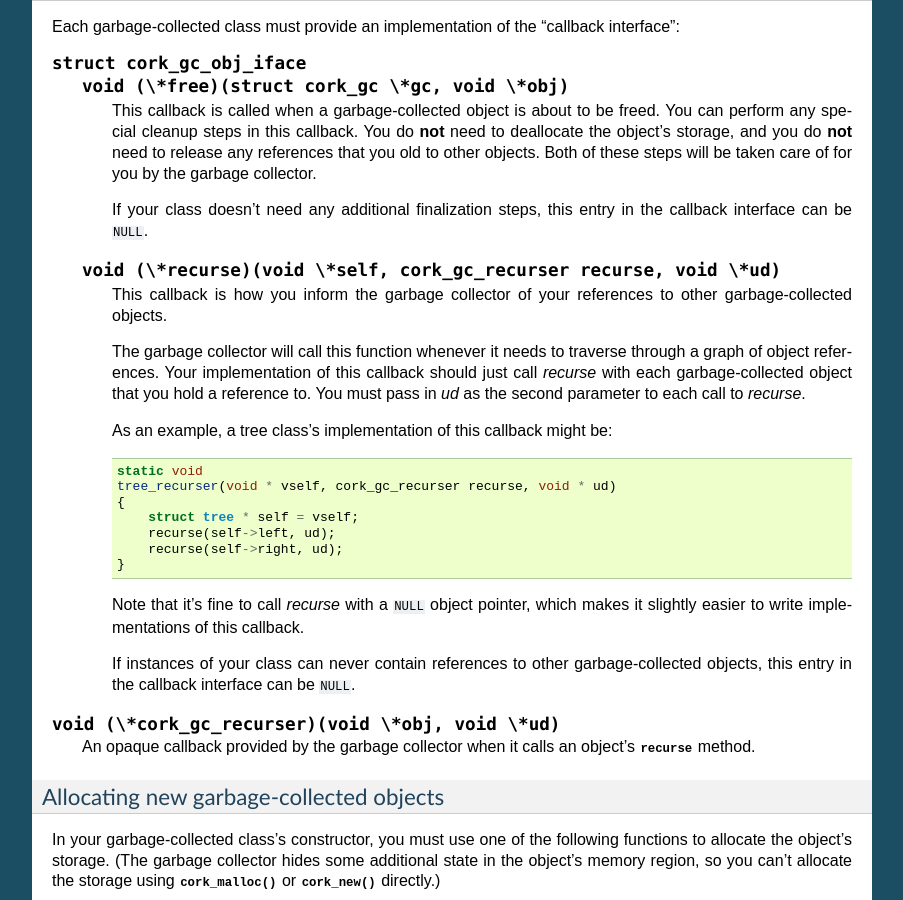
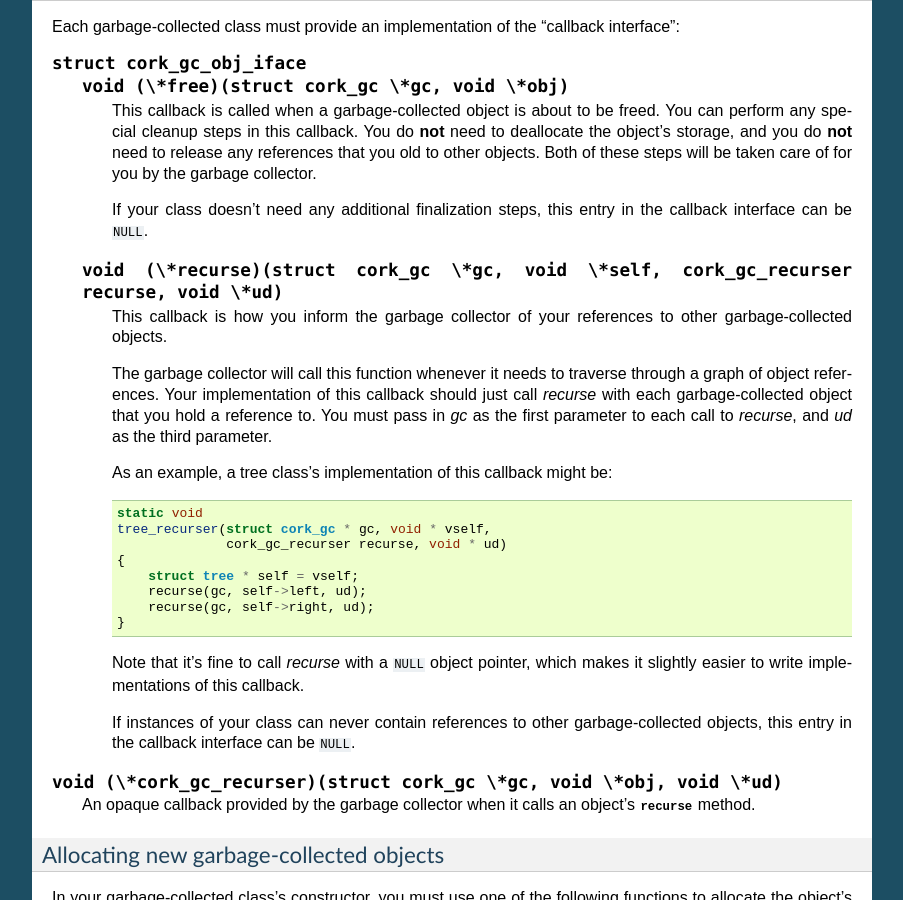
Before and after one commit to dcreager/libcork, a Sphinx documentation site: the page built from docs/gc.rst, in a window 1280 px wide and 900 px high, scrolled down 3600 px. Shown: the whole window, without its empty margins (198-1101 px from the left). Built offline with Sphinx 7.4.7, drawn with Linux system fonts in a browser that asks for light colours.

Commit message:
Include cork_gc parameter when recursing
The recurse method of each garbage-collected object is now given a
pointer to the cork_gc garbage collection context.  This is useful in
case it needs access to the garbage collector's allocator to call any
iteration methods.

```diff
--- a/docs/gc.rst
+++ b/docs/gc.rst
@@ -267,7 +267,7 @@ Each garbage-collected class must provide an implementation of the
       If your class doesn't need any additional finalization steps, this
       entry in the callback interface can be ``NULL``.
 
-   .. member:: void (\*recurse)(void \*self, cork_gc_recurser recurse, void \*ud)
+   .. member:: void (\*recurse)(struct cork_gc \*gc, void \*self, cork_gc_recurser recurse, void \*ud)
 
       This callback is how you inform the garbage collector of your
       references to other garbage-collected objects.
@@ -276,18 +276,19 @@ Each garbage-collected class must provide an implementation of the
       traverse through a graph of object references.  Your
       implementation of this callback should just call *recurse* with
       each garbage-collected object that you hold a reference to.  You
-      must pass in *ud* as the second parameter to each call to
-      *recurse*.
+      must pass in *gc* as the first parameter to each call to
+      *recurse*, and *ud* as the third parameter.
 
       As an example, a tree class's implementation of this callback
       might be::
 
         static void
-        tree_recurser(void * vself, cork_gc_recurser recurse, void * ud)
+        tree_recurser(struct cork_gc * gc, void * vself,
+                      cork_gc_recurser recurse, void * ud)
         {
             struct tree * self = vself;
-            recurse(self->left, ud);
-            recurse(self->right, ud);
+            recurse(gc, self->left, ud);
+            recurse(gc, self->right, ud);
         }
 
       Note that it's fine to call *recurse* with a ``NULL`` object
@@ -298,7 +299,7 @@ Each garbage-collected class must provide an implementation of the
       garbage-collected objects, this entry in the callback interface
       can be ``NULL``.
 
-.. type:: void (\*cork_gc_recurser)(void \*obj, void \*ud)
+.. type:: void (\*cork_gc_recurser)(struct cork_gc \*gc, void \*obj, void \*ud)
 
    An opaque callback provided by the garbage collector when it calls an
    object's :c:member:`recurse <cork_gc_obj_iface.recurse>` method.
```
Also changed, not shown: 3 other files.
